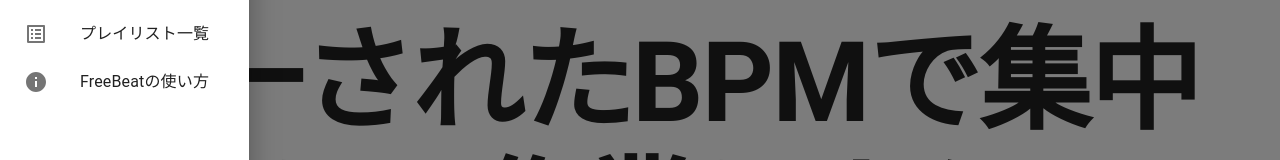
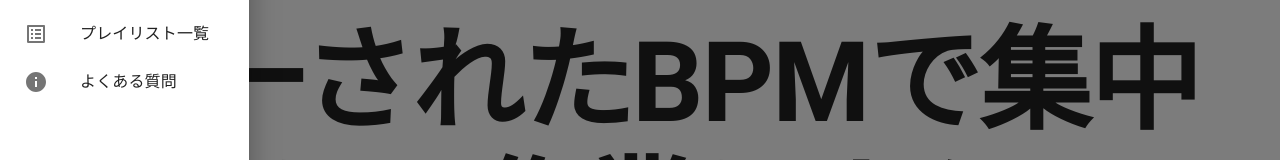
Before and after one commit to solt9029/freebeat, a Next.js app: page / in a window 1280 px wide. Both pictures are taken after a click on the button "menu". Shown: the part 146-306 px from the top of the page. Built offline with nearby package versions, Linux system fonts and the light colour scheme; no server answers.

Commit message:
Add page

```diff
--- a/components/organisms/Navbar.tsx
+++ b/components/organisms/Navbar.tsx
@@ -136,7 +136,7 @@ function Navbar() {
                 <ListItemIcon>
                   <Info />
                 </ListItemIcon>
-                <ListItemText primary="FreeBeatの使い方" />
+                <ListItemText primary="よくある質問" />
               </ListItem>
             </Link>
           </List>
```
Also changed, not shown: pages/help.tsx (added, +19 -0 lines).
